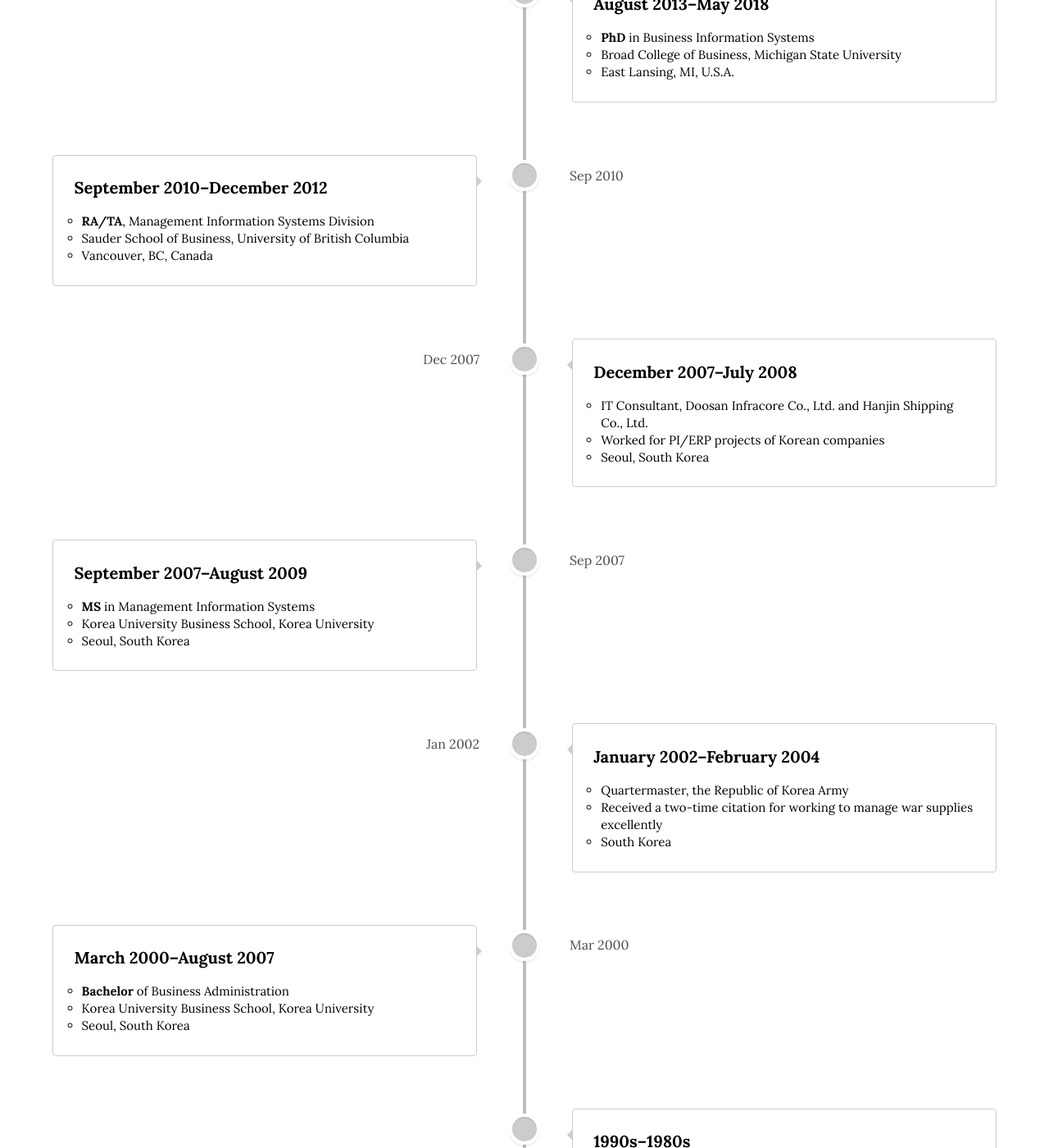
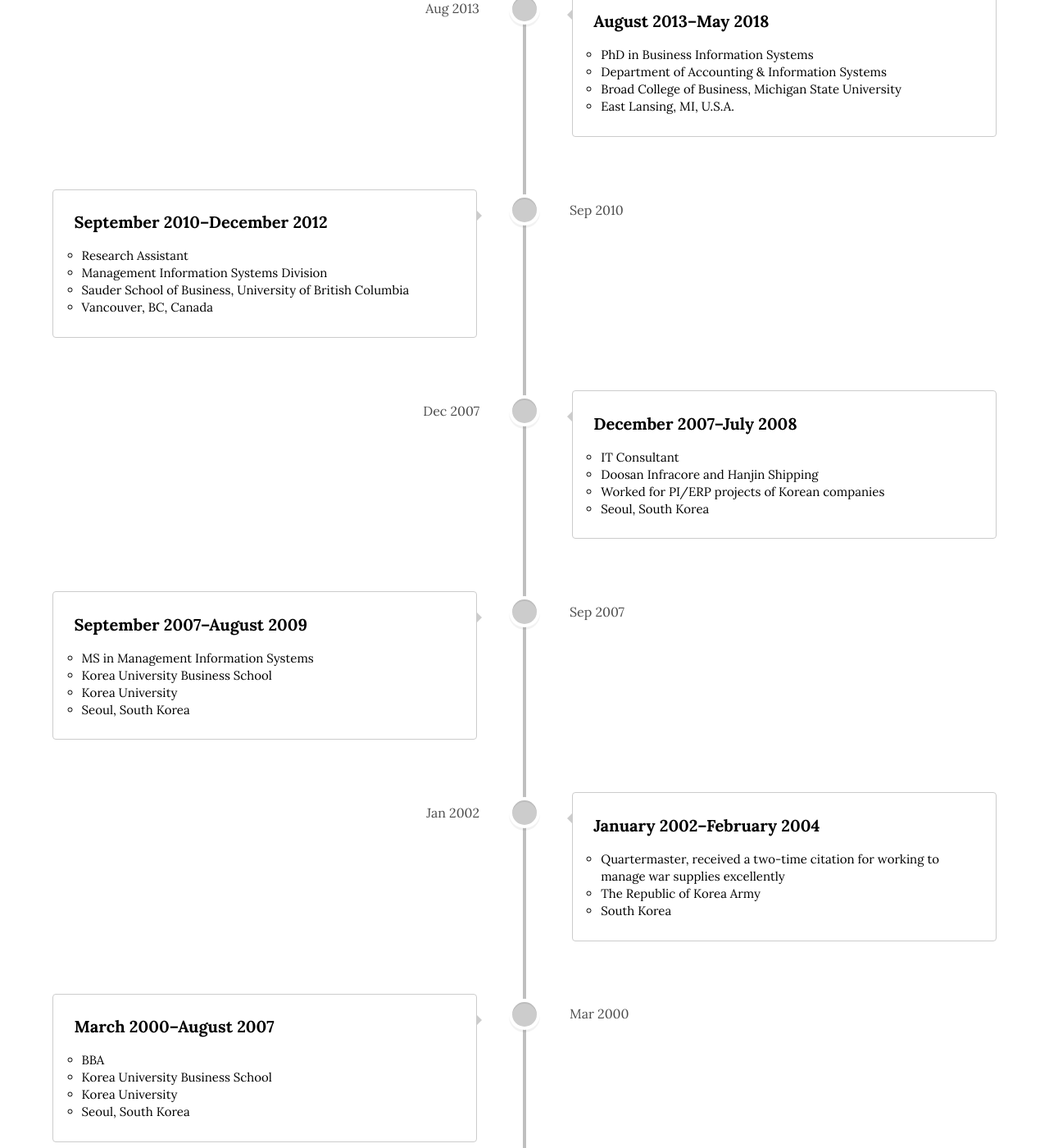
Before and after one commit to istaehun/taehun, a Jekyll site: the page built from timeline.html, in a window 1280 px wide and 1400 px high, scrolled down 746 px. Shown: the whole window at 82% size. Built offline with Jekyll 4.4.1, drawn with Linux system fonts in a browser that asks for light colours; nearby versions of some CDN libraries; some of the changed text lies outside the part shown.

Commit message:
Update timeline.yml

```diff
--- a/_data/timeline.yml
+++ b/_data/timeline.yml
@@ -2,7 +2,8 @@
   date: "Aug 2018"
   title: "August 2018–Present"
   text-list:
-    - "<strong>Assistant Professor</strong>, Department of Information Systems"
+    - "Assistant Professor"
+    - "Department of Information Systems"
     - "Hankamer School of Business, Baylor University"
     - "Waco, TX, U.S.A."
   image-list:
@@ -10,7 +11,8 @@
   date: "Aug 2013"
   title: "August 2013–May 2018"
   text-list:
-    - "<strong>PhD</strong> in Business Information Systems"
+    - "PhD in Business Information Systems"
+    - "Department of Accounting & Information Systems"
     - "Broad College of Business, Michigan State University"
     - "East Lansing, MI, U.S.A."
   image-list:
@@ -18,7 +20,8 @@
   date: "Sep 2010"
   title: "September 2010–December 2012"
   text-list:
-    - "<strong>RA/TA</strong>, Management Information Systems Division"
+    - "Research Assistant"
+    - "Management Information Systems Division"
     - "Sauder School of Business, University of British Columbia"
     - "Vancouver, BC, Canada"
   image-list:
@@ -26,7 +29,8 @@
   date: "Dec 2007"
   title: "December 2007–July 2008"
   text-list:
-    - "IT Consultant, Doosan Infracore Co., Ltd. and Hanjin Shipping Co., Ltd."
+    - "IT Consultant"
+    - "Doosan Infracore and Hanjin Shipping"
     - "Worked for PI/ERP projects of Korean companies"
     - "Seoul, South Korea"
   image-list:
@@ -34,24 +38,26 @@
   date: "Sep 2007"
   title: "September 2007–August 2009"
   text-list:
-    - "<strong>MS</strong> in Management Information Systems"
-    - "Korea University Business School, Korea University"
+    - "MS in Management Information Systems"
+    - "Korea University Business School"
+    - "Korea University"
     - "Seoul, South Korea"
   image-list:
 -
   date: "Jan 2002"
   title: "January 2002–February 2004"
   text-list:
-    - "Quartermaster, the Republic of Korea Army"
-    - "Received a two-time citation for working to manage war supplies excellently"
+    - "Quartermaster, received a two-time citation for working to manage war supplies excellently"
+    - "The Republic of Korea Army"
     - "South Korea"
   image-list:
 -
   date: "Mar 2000"
   title: "March 2000–August 2007"
   text-list:
-    - "<strong>Bachelor</strong> of Business Administration"
-    - "Korea University Business School, Korea University"
+    - "BBA"
+    - "Korea University Business School"
+    - "Korea University"
     - "Seoul, South Korea"
   image-list:
 -
```
